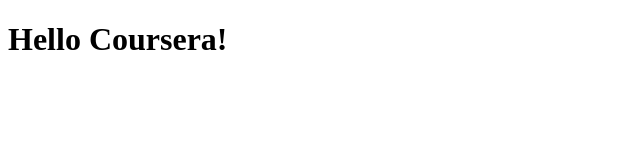
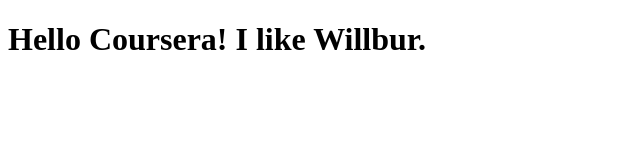
Before and after one commit to lio23chen/courseraclass, a plain HTML site: page site/index.html in a window 1280 px wide. Shown: the whole page, without its empty margins (0-640 px from the left). Drawn offline with Linux system fonts and the light colour scheme.

Commit message:
Small addition to our page content.

```diff
--- a/site/index.html
+++ b/site/index.html
@@ -4,6 +4,6 @@
 	<title> Hello Coursera </title>
 </head>
 <body>
-	<h1> Hello Coursera!</h1>
+	<h1> Hello Coursera! I like Willbur.</h1>
 <body>
 </html>
```
